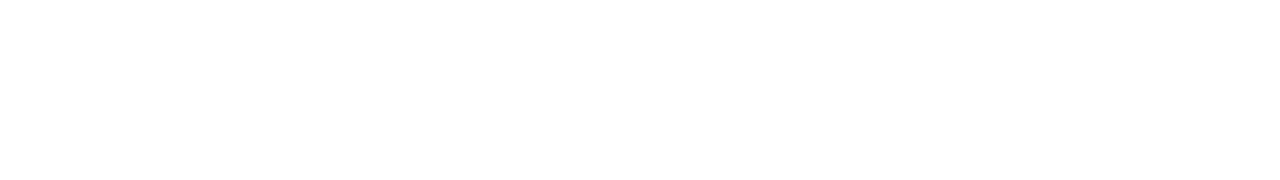
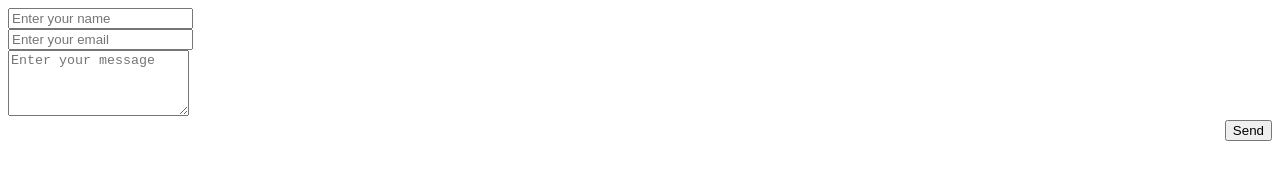
Before and after one commit to cwbabis/Voyage, a website: page contact.html in a window 1280 px wide. Drawn offline with Linux system fonts and the light colour scheme.

Commit message:
add contact form
no styling

```diff
--- a/contact.html
+++ b/contact.html
@@ -6,6 +6,55 @@
     <title>Document</title>
 </head>
 <body>
+    <section data-aos="fade-up" data-aos-offset="800" data-aos-easing="ease-in-sine" data-aos-anchor="#projects"
+                data-aos-anchor-placement="bottom-bottom">
+                <div style="justify-content: center; text-align: left;" class="row">
+                    <div class="col-lg-8 col-lg-offset-2">
+                        <form id="contact-form" action="https://formspree.io/cwbabis@gmail.com" method="post"
+                            action="" role="form">
+                            <div class="messages"></div>
+                            <div class="controls">
+                                <div class="row">
+                                    <div class="col-md-12">
+                                        <div class="form-group">
+                                            <label for="form_name"></label>
+                                            <input id="form_name" type="text" name="name" class="form-control"
+                                                placeholder="Enter your name" required="required"
+                                                data-error="Name is required.">
+                                            <div class="help-block with-errors"></div>
+                                        </div>
+                                    </div>
+                                </div>
+                                <div class="row">
+                                    <div class="col-md-12">
+                                        <div class="form-group">
+                                            <label for="form_email"></label>
+                                            <input id="form_email" type="email" name="_replyto" class="form-control"
+                                                placeholder="Enter your email" required="required"
+                                                data-error="Valid Email is required.">
+                                            <div class="help-block with-errors"></div>
+                                        </div>
+                                    </div>
+                                </div>
+                                <div class="row">
+                                    <div class="col-md-12">
+                                        <div class="form-group">
+                                            <label for="form_message"></label>
+                                            <textarea id="form_message" name="name" class="form-control"
+                                                placeholder="Enter your message" rows="4" required
+                                                data-error="Enter your message"></textarea>
+                                            <div class="help-block with-errors"></div>
+                                        </div>
+                                    </div>
+                                    <div style="text-align: right;" class="col-md-12">
+                                        <input type="submit" class="btn btn-primary btn-send" value="Send">
+                                    </div>
+                                </div>
+                            </div>
+                        </form>
+                    </div>
+                </div>
+            </section>
 
 </body>
 </html>
```
Also changed, not shown: index.html (+1 -1 lines).
